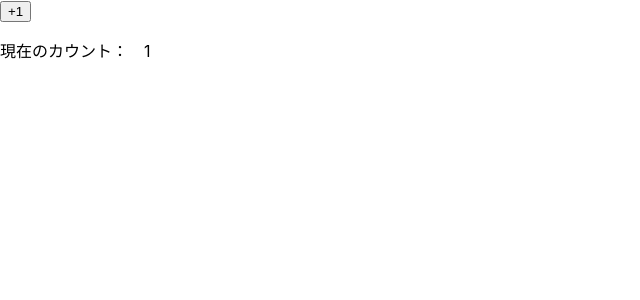
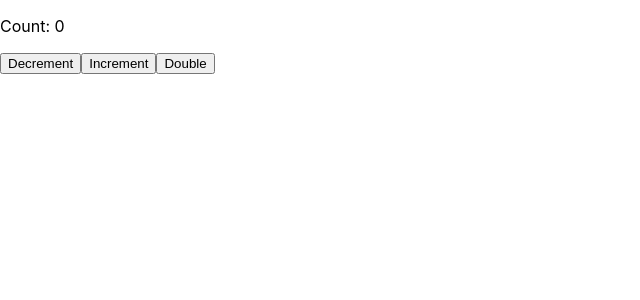
Before and after one commit to arfes0e2b3c/react-sample, a React (Create React App) app: page / in a window 1280 px wide. Shown: the top 300 px of the page, without its empty margins (0-640 px from the left). Built offline with nearby package versions, Linux system fonts and the light colour scheme.

Commit message:
Memo.tsxを追加

```diff
--- /dev/null
+++ b/src/components/Memo.tsx
@@ -0,0 +1,56 @@
+import React, { useState, useCallback } from 'react'
+
+type ButtonProps = {
+  onClick: () => void
+}
+
+const DecrementButton = (props: ButtonProps) => {
+  const { onClick } = props
+
+  console.log('DecrementButtonが再読み込みされました')
+
+  return <button onClick={onClick}>Decrement</button>
+}
+
+const IncrementButton = React.memo((props: ButtonProps) => {
+  const {onClick} = props
+
+  console.log('IncrementButtonが再読み込みされました')
+
+  return <button onClick={onClick}>Increment</button>
+})
+
+const DoubleButton = React.memo((props: ButtonProps) => {
+  const {onClick} = props
+
+  console.log('DoubleButtonが再読み込みされました')
+
+  return <button onClick={onClick}>Double</button>
+})
+
+export const Parent = () => {
+  const [count, setCount] = useState(0)
+
+  const decrement = () => {
+    setCount((c) => c - 1)
+  }
+
+  const increment = () => {
+    setCount((c) => c + 1)
+  }
+
+  const double = useCallback(() => {
+    setCount((c) => c * 2)
+  }, [])
+
+  return (
+    <div>
+      <p>Count: {count}</p>
+      <DecrementButton onClick={decrement}/>
+      <IncrementButton onClick={increment}/>
+      <DoubleButton onClick={double}/>
+    </div>
+  )
+}
+
+export default Parent
--- a/src/index.tsx
+++ b/src/index.tsx
@@ -5,7 +5,8 @@
 // import Hello from './components/Hello';
 // import Message from './components/Message';
 // import Counter from './components/Counter';
-import Parent from './components/Parent';
+// import Parent from './components/Parent';
+import Memoo from './components/Memo';
 import reportWebVitals from './reportWebVitals';
 
 const root = ReactDOM.createRoot(
@@ -15,7 +16,8 @@
   <React.StrictMode>
     {/* <App /> */}
     {/* <Hello/> */}
-    <Parent/>
+    {/* <Parent/> */}
+    <Memoo/>
   </React.StrictMode>
 );
 
```
